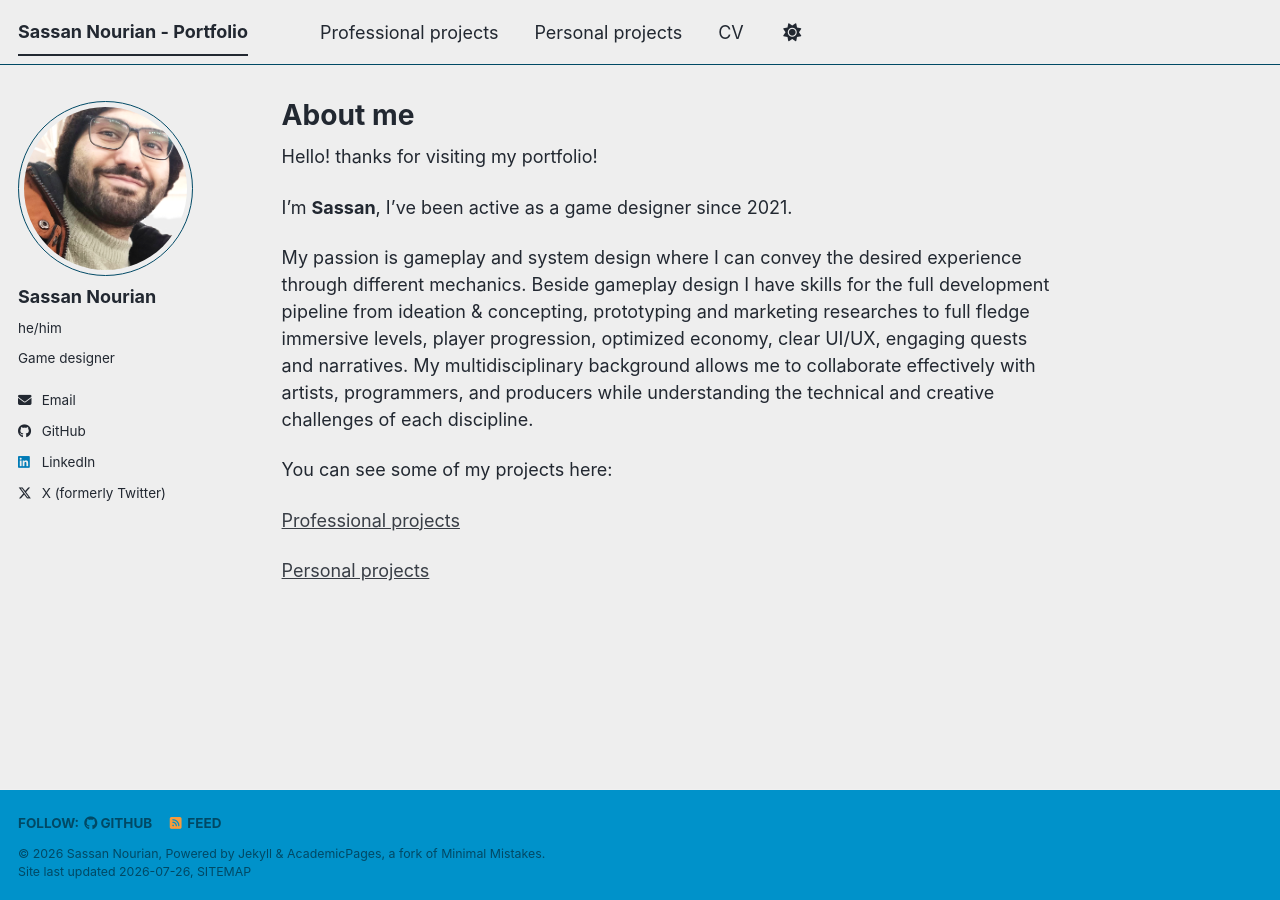
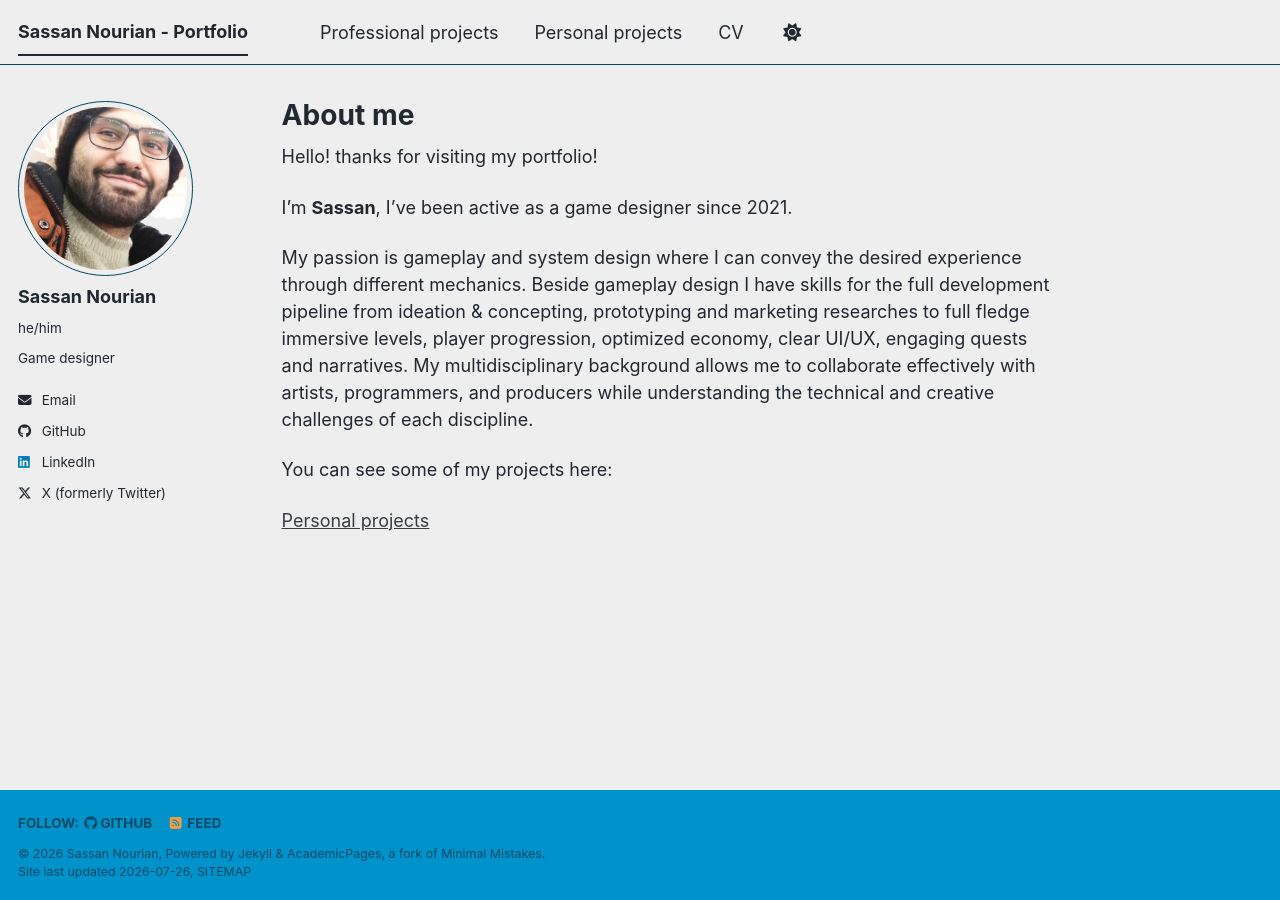
Before and after one commit to SassanTheDev/SassanTheDev.github.io, a Jekyll site: the page built from _pages/about.md, in a window 1280 px wide. Built offline with Jekyll 4.4.1, drawn with Linux system fonts in a browser that asks for light colours; a style sheet for code colours, icons or effects is not loaded.

Commit message:
fix: remove professional page link

```diff
--- a/_pages/about.md
+++ b/_pages/about.md
@@ -16,6 +16,4 @@ Beside gameplay design I have skills for the full development pipeline from idea
 
 You can see some of my projects here:
 
-[Professional projects](professional-projects/)
-
 [Personal projects](personal-projects)
```
